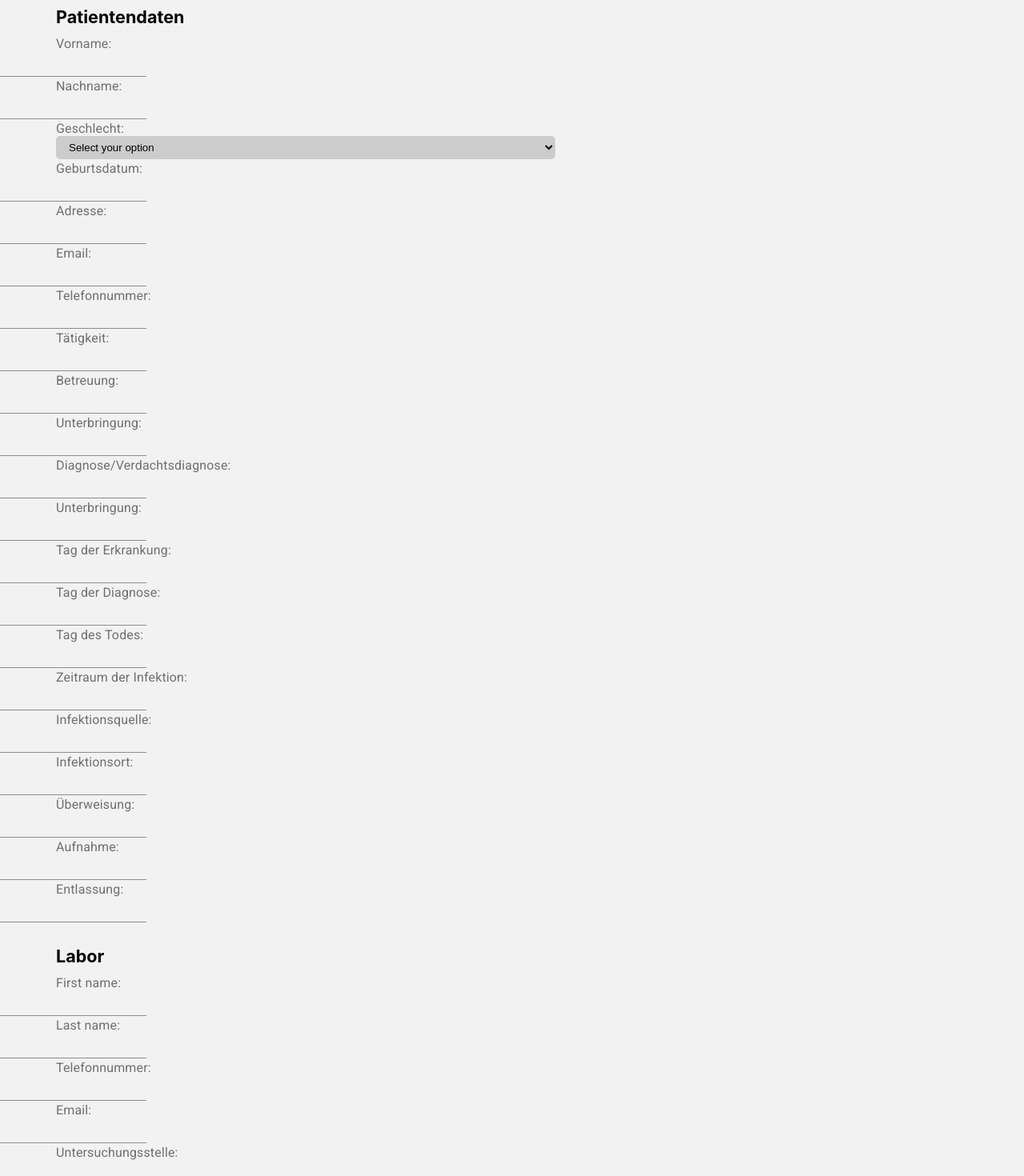
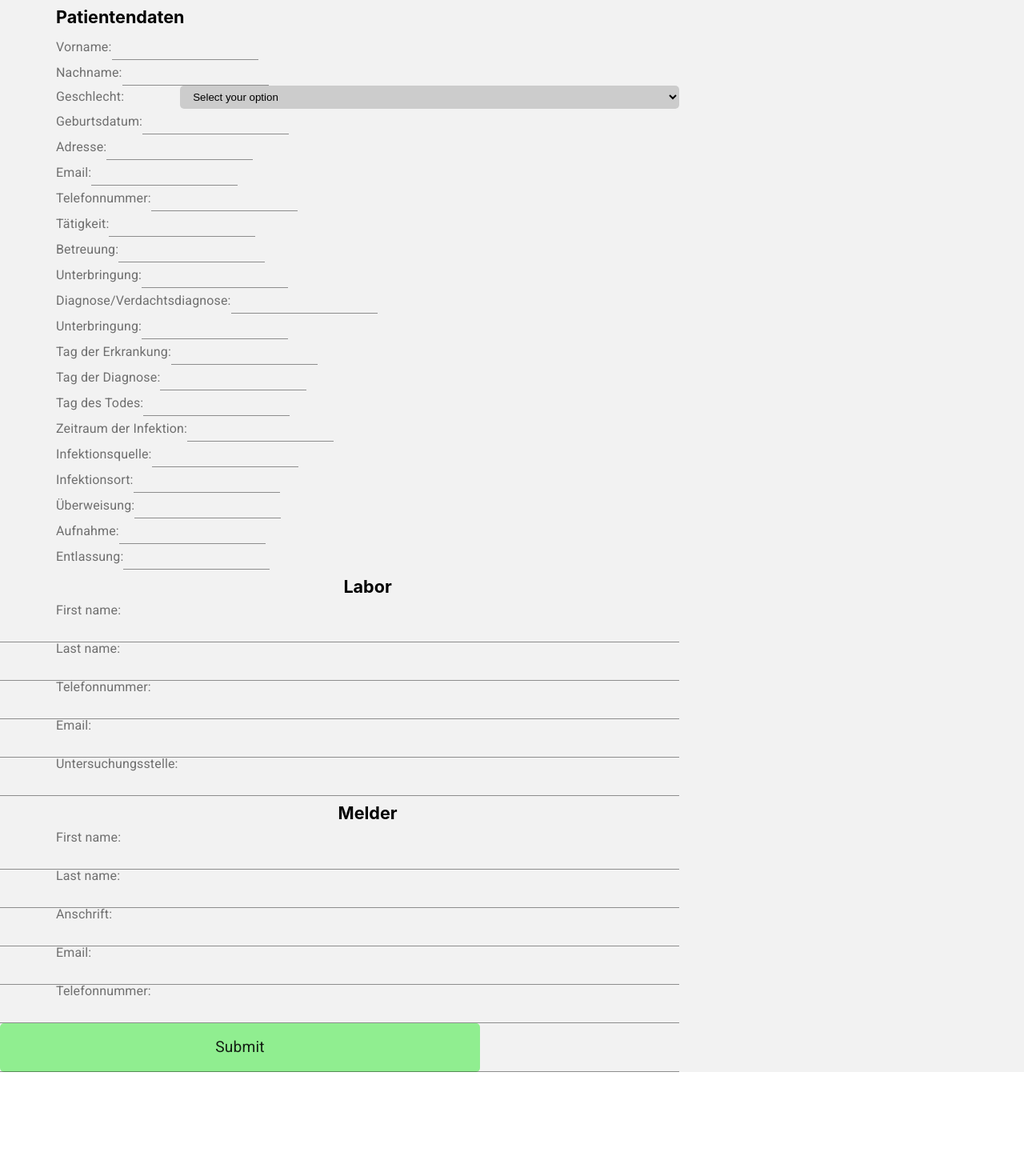
Before and after one commit to suniastar/online-fallregister, a React (Create React App) app in the folder fallregister_frontend/: page / in a window 1280 px wide. Shown: the top 1470 px of the page at 80% size. After the commit the page ends 1340 px from the top, so only its background shows below. Built offline with nearby package versions, Linux system fonts and the light colour scheme.

Commit message:
first half grid

```diff
--- a/fallregister_frontend/src/App.js
+++ b/fallregister_frontend/src/App.js
@@ -1,7 +1,7 @@
 import React from 'react';
 //import './App.css';
 import './App_light.css';
-import {FormLabel, Input} from '@material-ui/core/';
+import {FormLabel, Input, Grid} from '@material-ui/core/';
 
 function App() {
     return (
@@ -10,116 +10,140 @@ function App() {
                 <form action="/action_page.php">
 
                     <h>Patientendaten</h>
-                    <br></br>
+
+                    <Grid
+                      container
+                      direction='column'
+                      justify="center"
+                      //alignItems='center'
+                      >
+                    <Grid>
                     <FormLabel for="fname">Vorname:</FormLabel>
-                    <br></br><Input type="text" id="fname" name="fname"></Input>
-                    <br></br>
+                    <Input type="text" id="fname" name="fname"></Input>
+                    </Grid>
+                    <Grid>
                     <FormLabel for="lname">Nachname:</FormLabel>
-                    <br></br><Input type="text" id="lname" name="lname"></Input>
-                    <br></br>
+                    <Input type="text" id="lname" name="lname"></Input>
+                    </Grid>
+                    <Grid>
                     <FormLabel htmlFor="gender">Geschlecht:</FormLabel>
-                    <br></br>
+
                     <select id="gender" name="gender">
                     <option value="" disabled selected>Select your option</option>
                     <option value="male">Männlich</option>
                     <option value="female">Weiblich</option>
                     <option value="other">Sonstiges</option>
-                    </select><br></br>
+                    </select>
+                    </Grid>
+                    <Grid>
                     <FormLabel for="birthday">Geburtsdatum:</FormLabel>
-                    <br></br><Input type="text" id="birthday" name="birthday"></Input>
-                    <br></br>
+                    <Input type="text" id="birthday" name="birthday"></Input>
+                    </Grid>
+                    <Grid>
                     <FormLabel htmlFor="address">Adresse:</FormLabel>
-                    <br></br><Input type="text" id="address" name="address"></Input>
-                    <br></br>
+                    <Input type="text" id="address" name="address"></Input>
+                    </Grid>
+                    <Grid>
                     <FormLabel htmlFor="email">Email:</FormLabel>
-                    <br></br><Input type="text" id="email" name="email"></Input>
-                    <br></br>
+                    <Input type="text" id="email" name="email"></Input>
+                    </Grid>
+                    <Grid>
                     <FormLabel htmlFor="telephonenumber">Telefonnummer:</FormLabel>
-                    <br></br><Input type="text" id="telephonenumber" name="telephonenumber"></Input>
-                    <br></br>
+                    <Input type="text" id="telephonenumber" name="telephonenumber"></Input>
+                    </Grid>
+                    <Grid>
                     <FormLabel htmlFor="activity">Tätigkeit:</FormLabel>
-                    <br></br><Input type="text" id="activity" name="activity"></Input>
-                    <br></br>
+                    <Input type="text" id="activity" name="activity"></Input>
+                    </Grid>
+                    <Grid>
                     <FormLabel htmlFor="care">Betreuung:</FormLabel>
-                    <br></br><Input type="text" id="care" name="care"></Input>
-                    <br></br>
+                    <Input type="text" id="care" name="care"></Input>
+                    </Grid>
+                    <Grid>
                     <FormLabel htmlFor="stay">Unterbringung:</FormLabel>
-                    <br></br><Input type="text" id="stay" name="stay"></Input>
-                    <br></br>
+                    <Input type="text" id="stay" name="stay"></Input>
+                    </Grid>
+                    <Grid>
                     <FormLabel htmlFor="diagnose">Diagnose/Verdachtsdiagnose:</FormLabel>
-                    <br></br><Input type="text" id="diagnose" name="diagnose"></Input>
-                    <br></br>
+                    <Input type="text" id="diagnose" name="diagnose"></Input>
+                    </Grid>
+                    <Grid>
                     <FormLabel htmlFor="stay">Unterbringung:</FormLabel>
-                    <br></br><Input type="text" id="stay" name="stay"></Input>
-                    <br></br>
+                    <Input type="text" id="stay" name="stay"></Input>
+                    </Grid>
+                    <Grid>
                     <FormLabel htmlFor="dayOfInfection">Tag der Erkrankung:</FormLabel>
-                    <br></br><Input type="text" id="dayOfInfection" name="dayOfInfection"></Input>
-                    <br></br>
+                    <Input type="text" id="dayOfInfection" name="dayOfInfection"></Input>
+                    </Grid>
+                    <Grid>
                     <FormLabel htmlFor="dayOfDiagnose">Tag der Diagnose:</FormLabel>
-                    <br></br><Input type="text" id="dayOfDiagnose" name="dayOfDiagnose"></Input>
-                    <br></br>
+                    <Input type="text" id="dayOfDiagnose" name="dayOfDiagnose"></Input>
+                    </Grid>
+                    <Grid>
                     <FormLabel htmlFor="dayOfDeath">Tag des Todes:</FormLabel>
-                    <br></br><Input type="text" id="dayOfDeath" name="dayOfDeath"></Input>
-                    <br></br>
+                    <Input type="text" id="dayOfDeath" name="dayOfDeath"></Input>
+                    </Grid>
+                    <Grid>
                     <FormLabel htmlFor="timeslotOfInfection">Zeitraum der Infektion:</FormLabel>
-                    <br></br><Input type="text" id="timeslotOfInfection" name="timeslotOfInfection"></Input>
-                    <br></br>
+                    <Input type="text" id="timeslotOfInfection" name="timeslotOfInfection"></Input>
+                    </Grid>
+                    <Grid>
                     <FormLabel htmlFor="infectionSource">Infektionsquelle:</FormLabel>
-                    <br></br><Input type="text" id="infectionSource" name="infectionSource"></Input>
-                    <br></br>
+                    <Input type="text" id="infectionSource" name="infectionSource"></Input>
+                    </Grid>
+                    <Grid>
                     <FormLabel htmlFor="infectionPlace">Infektionsort:</FormLabel>
-                    <br></br><Input type="text" id="infectionPlace" name="infectionPlace"></Input>
-                    <br></br>
+                    <Input type="text" id="infectionPlace" name="infectionPlace"></Input>
+                    </Grid>
+                    <Grid>
                     <FormLabel htmlFor="transfer">Überweisung:</FormLabel>
-                    <br></br><Input type="text" id="transfer" name="transfer"></Input>
-                    <br></br>
+                    <Input type="text" id="transfer" name="transfer"></Input>
+                    </Grid>
+                    <Grid>
                     <FormLabel htmlFor="admission">Aufnahme:</FormLabel>
-                    <br></br><Input type="text" id="admission" name="admission"></Input>
-                    <br></br>
+                    <Input type="text" id="admission" name="admission"></Input>
+                    </Grid>
+                    <Grid>
                     <FormLabel htmlFor="dismissal">Entlassung:</FormLabel>
-                    <br></br><Input type="text" id="dismissal" name="dismissal"></Input>
-                    <br></br>
-                    <br></br>
+                    <Input type="text" id="dismissal" name="dismissal"></Input>
+                    </Grid>
+
 
                     <h>Labor</h>
-                    <br></br>
+
                     <FormLabel for="fname">First name:</FormLabel>
-                    <br></br><Input type="text" id="fname" name="fname"></Input>
-                    <br></br>
+                    <Input type="text" id="fname" name="fname"></Input>
+
                     <FormLabel for="lname">Last name:</FormLabel>
-                    <br></br><Input type="text" id="lname" name="lname"></Input>
-                    <br></br>
+                    <Input type="text" id="lname" name="lname"></Input>
+
                     <FormLabel for="birthday">Telefonnummer:</FormLabel>
-                    <br></br><Input type="text" id="telephonenumber" name="telephonenumber"></Input>
-                    <br></br>
+                    <Input type="text" id="telephonenumber" name="telephonenumber"></Input>
+
                     <FormLabel htmlFor="birthday">Email:</FormLabel>
-                    <br></br><Input type="text" id="email" name="email"></Input>
-                    <br></br>
+                    <Input type="text" id="email" name="email"></Input>
+
                     <FormLabel htmlFor="birthday">Untersuchungsstelle:</FormLabel>
-                    <br></br><Input type="text" id="labor" name="labor"></Input>
-                    <br></br>
+                    <Input type="text" id="labor" name="labor"></Input>
 
-                    <br></br>
+
+
                     <h>Melder</h>
-                    <br></br>
+
                     <FormLabel htmlFor="fname">First name:</FormLabel>
-                    <br></br><Input type="text" id="fname" name="fname"></Input>
-                    <br></br>
+                    <Input type="text" id="fname" name="fname"></Input>
+
                     <FormLabel htmlFor="lname">Last name:</FormLabel>
-                    <br></br><Input type="text" id="lname" name="lname"></Input>
-                    <br></br>
+                    <Input type="text" id="lname" name="lname"></Input>
+
                     <FormLabel htmlFor="birthday">Anschrift:</FormLabel>
-                    <br></br><Input type="text" id="address" name="address"></Input>
-                    <br></br>
+                    <Input type="text" id="address" name="address"></Input>
                     <FormLabel htmlFor="birthday">Email:</FormLabel>
-                    <br></br><Input type="text" id="email" name="email"></Input>
-                    <br></br>
+                    <Input type="text" id="email" name="email"></Input>
                     <FormLabel htmlFor="birthday">Telefonnummer:</FormLabel>
-                    <br></br><Input type="text" id="telephonnumber" name="telephonenumber"></Input>
-                    <br></br>
-
-                    <br></br><Input type="submit" value="Submit"></Input>
-                    <br></br><br></br>
+                    <Input type="text" id="telephonnumber" name="telephonenumber"></Input>
+                    <Input type="submit" value="Submit"></Input>
+                    </Grid>
                 </form>
             </header>
         </div>
```
